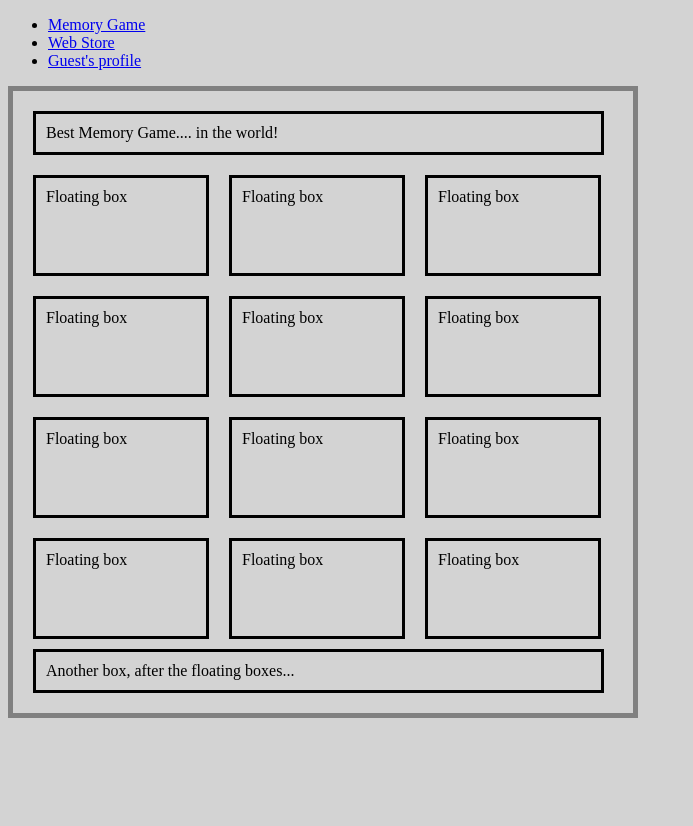
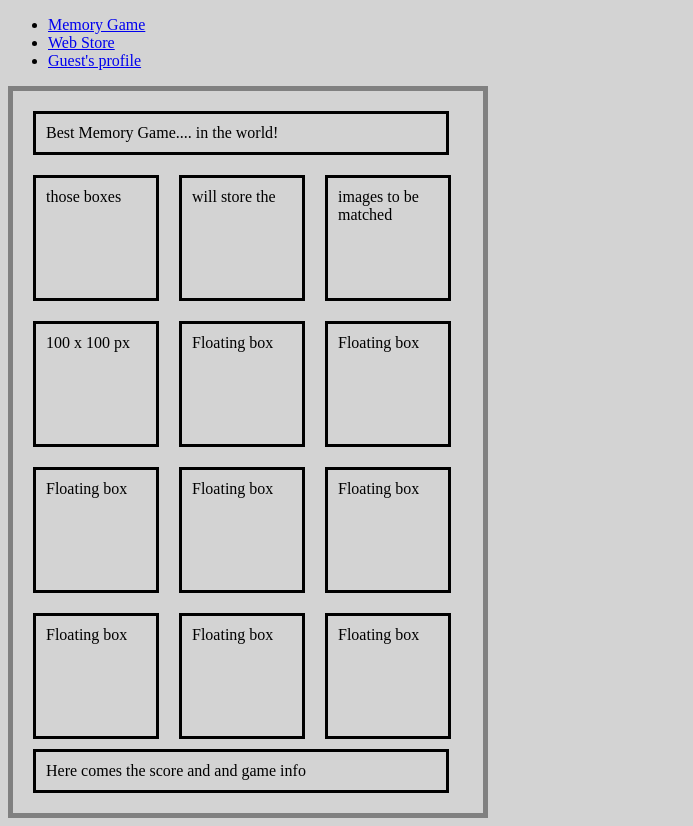
Before and after one commit to FransM22/SWA-MemoryGame, a PHP site: page / in a window 1280 px wide. Shown: the whole page, without its empty margins (0-693 px from the left). Before the commit the page ends 718 px from the top, so only its background shows below. Run offline with PHP 8.4, Linux system fonts and the light colour scheme.

Commit message:
images and box size change

```diff
--- a/styles/main.css
+++ b/styles/main.css
@@ -8,20 +8,20 @@ body {
 }
 .floating-box {
     float: left;
-    width: 150px;
-    height: 75px;
+    width: 100px;
+    height: 100px;
     margin: 10px;
     border: 3px solid black;
 }
 
 .after-box {
     clear: left;
-    width: 545px;
+    width: 390px;
     margin: 10px;
     border: 3px solid black;
 }
 div {
-    width: 600px;
+    width: 450px;
     padding: 10px;
     border: 5px solid gray;
     margin: 0;
--- a/templates/main.tpl
+++ b/templates/main.tpl
@@ -12,10 +12,10 @@
 
   <div class="container">
 <div class="after-box">Best Memory Game.... in the world!</div>
-<div class="floating-box">Floating box</div>
-<div class="floating-box">Floating box</div>
-<div class="floating-box">Floating box</div>
-<div class="floating-box">Floating box</div>
+<div class="floating-box">those boxes </div>
+<div class="floating-box">will store the</div>
+<div class="floating-box">images to be matched</div>
+<div class="floating-box">100 x 100 px</div>
 <div class="floating-box">Floating box</div>
 <div class="floating-box">Floating box</div>
 <div class="floating-box">Floating box</div>
@@ -26,7 +26,7 @@
 <div class="floating-box">Floating box</div>
 
 
-<div class="after-box">Another box, after the floating boxes...</div>
+<div class="after-box">Here comes the score and and game info</div>
 </div>
 </body>
 </html>
```
Also changed, not shown: images/image1.png (added), images/image2.png (added), images/image3.png (added), images/image4.png (added), images/image5.png (added), images/image6.png (added).
